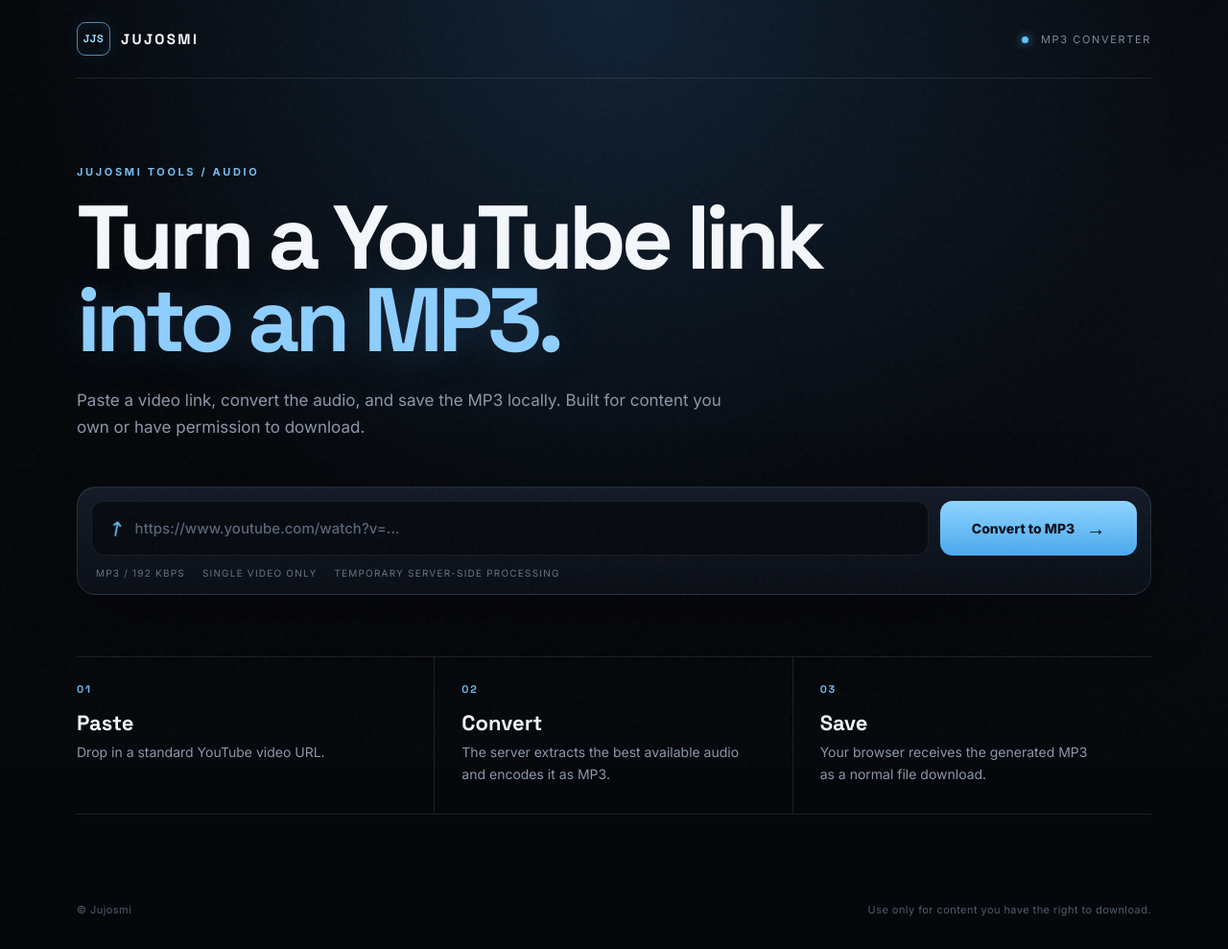
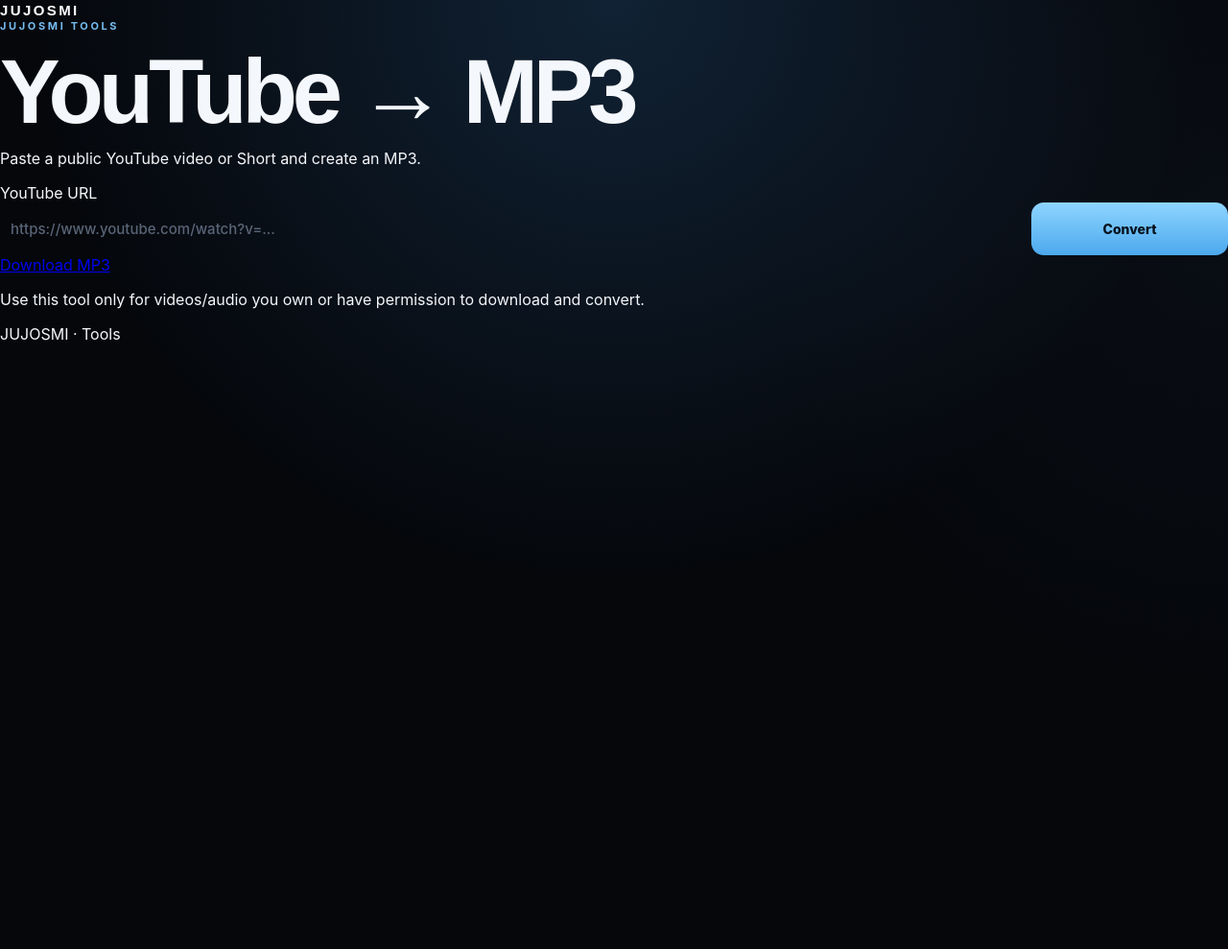
Before and after one commit to jujosmi/tools, a Flask app: page / in a window 1280 px wide. Shown: the whole page at 96% size. After the commit the page ends 431 px from the top, so only its background shows below. Run offline with Flask 3, Linux system fonts and the light colour scheme.

Commit message:
Add files via upload

```diff
--- a/templates/index.html
+++ b/templates/index.html
@@ -2,76 +2,40 @@
 <html lang="en">
 <head>
   <meta charset="utf-8">
-  <meta name="viewport" content="width=device-width, initial-scale=1">
-  <title>Jujosmi MP3 — YouTube to MP3</title>
-  <meta name="description" content="Convert YouTube videos you have permission to download into MP3 audio.">
-  <link rel="preconnect" href="https://fonts.googleapis.com">
-  <link rel="preconnect" href="https://fonts.gstatic.com" crossorigin>
-  <link href="https://fonts.googleapis.com/css2?family=Inter:wght@400;500;600;700;800&family=Space+Grotesk:wght@500;600;700&display=swap" rel="stylesheet">
-  <link rel="stylesheet" href="{{ url_for('static', filename='styles.css') }}">
+  <meta name="viewport" content="width=device-width,initial-scale=1">
+  <title>Jujosmi — YouTube to MP3</title>
+  <meta name="description" content="Convert a YouTube video you own or have permission to use into an MP3.">
+  <link rel="stylesheet" href="/static/styles.css">
 </head>
 <body>
-  <div class="noise"></div>
-  <header class="nav shell">
-    <a href="/" class="brand" aria-label="Jujosmi MP3 home">
-      <span class="brand-mark">JJS</span>
-      <span>JUJOSMI</span>
-    </a>
-    <span class="status"><span></span> MP3 CONVERTER</span>
-  </header>
+  <main class="page">
+    <div class="brand">JUJOSMI</div>
+    <div class="orb"></div>
 
-  <main>
-    <section class="hero shell">
-      <div class="eyebrow">JUJOSMI TOOLS / AUDIO</div>
-      <h1>Turn a YouTube link<br><em>into an MP3.</em></h1>
-      <p class="lede">Paste a video link, convert the audio, and save the MP3 locally. Built for content you own or have permission to download.</p>
+    <section class="card">
+      <div class="eyebrow">JUJOSMI TOOLS</div>
+      <h1>YouTube → MP3</h1>
+      <p class="sub">Paste a public YouTube video or Short and create an MP3.</p>
 
-      <form id="convertForm" class="converter-card" novalidate>
+      <form id="form">
+        <label for="url">YouTube URL</label>
         <div class="input-row">
-          <label class="url-wrap">
-            <span class="url-icon">↗</span>
-            <input id="urlInput" name="url" type="url" autocomplete="url" placeholder="https://www.youtube.com/watch?v=..." aria-label="YouTube video URL" required>
-          </label>
-          <button id="convertBtn" type="submit">
-            <span id="buttonText">Convert to MP3</span>
-            <span id="buttonSpinner" class="spinner" hidden></span>
-            <span class="arrow">→</span>
-          </button>
-        </div>
-        <div class="quick-row">
-          <span>MP3 / 192 kbps</span>
-          <span>Single video only</span>
-          <span>Temporary server-side processing</span>
+          <input id="url" type="url" inputmode="url" autocomplete="off"
+                 placeholder="https://www.youtube.com/watch?v=..." required>
+          <button id="submit" type="submit">Convert</button>
         </div>
       </form>
 
-      <div id="message" class="message" hidden></div>
+      <div id="status" class="status hidden" role="status" aria-live="polite"></div>
+      <a id="download" class="download hidden" href="#" rel="noopener">Download MP3</a>
 
-      <div class="feature-grid">
-        <article>
-          <div class="feature-number">01</div>
-          <h2>Paste</h2>
-          <p>Drop in a standard YouTube video URL.</p>
-        </article>
-        <article>
-          <div class="feature-number">02</div>
-          <h2>Convert</h2>
-          <p>The server extracts the best available audio and encodes it as MP3.</p>
-        </article>
-        <article>
-          <div class="feature-number">03</div>
-          <h2>Save</h2>
-          <p>Your browser receives the generated MP3 as a normal file download.</p>
-        </article>
-      </div>
+      <p class="notice">
+        Use this tool only for videos/audio you own or have permission to download and convert.
+      </p>
     </section>
+
+    <footer>JUJOSMI · Tools</footer>
   </main>
-
-  <footer class="footer shell">
-    <span>© Jujosmi</span>
-    <span>Use only for content you have the right to download.</span>
-  </footer>
-
-  <script src="{{ url_for('static', filename='app.js') }}"></script>
+  <script src="/static/app.js"></script>
 </body>
 </html>
```
Also changed, not shown: templates/download_error.html (added, +23 -0 lines).
